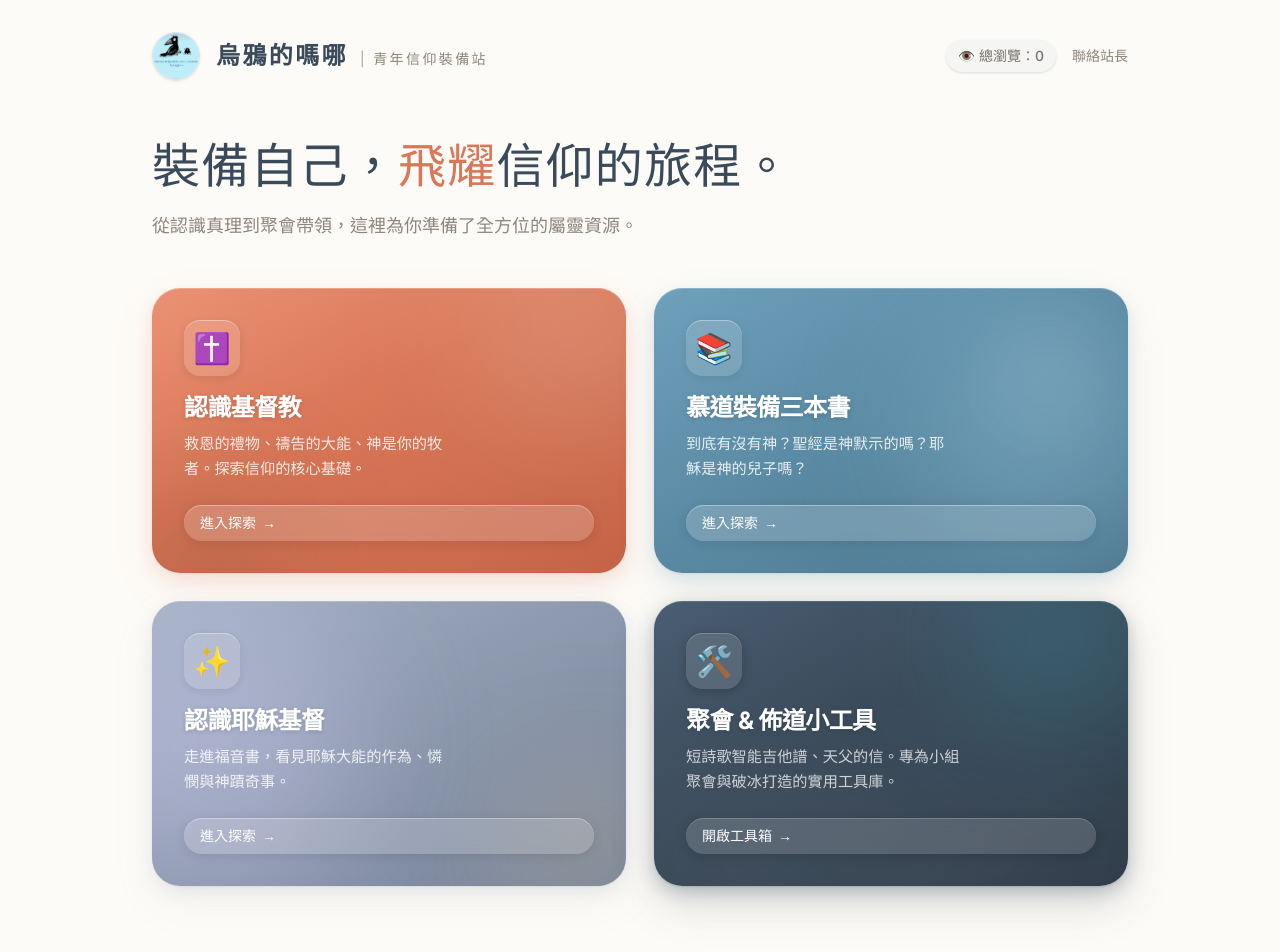
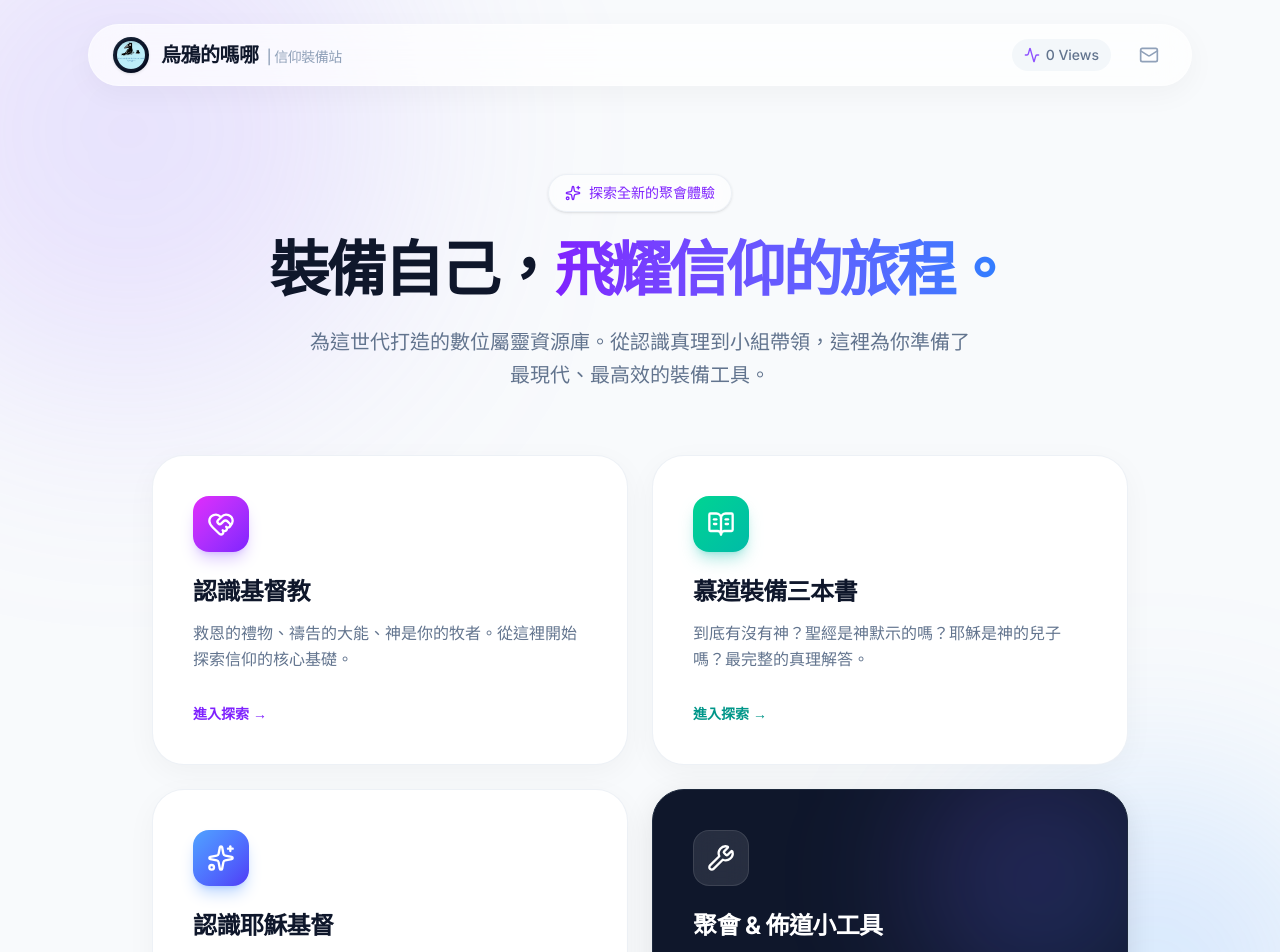
Before and after one commit to woodylin0403/guitar-chords, a Next.js app: page / in a window 1280 px wide. Shown: the top 952 px of the page. Built offline with nearby package versions, Linux system fonts and the light colour scheme; no server answers.

Commit message:
首頁大改1

```diff
--- a/app/page.tsx
+++ b/app/page.tsx
@@ -3,6 +3,7 @@ import Link from 'next/link';
 import { useState, useEffect } from 'react';
 import { doc, getDoc, setDoc, increment } from 'firebase/firestore';
 import { db } from '@/lib/firebase';
+import { Music, HeartHandshake, BookOpenText, Sparkles, Wrench, Mail, Activity } from 'lucide-react';
 
 export default function PortalHome() {
   const [siteViews, setSiteViews] = useState(0);
@@ -28,99 +29,118 @@ export default function PortalHome() {
   }, []);
 
   return (
-    <main className="min-h-screen bg-[#FDFBF7] text-[#5C5446] font-sans selection:bg-[#D97757] selection:text-white pb-20">
+    <main className="min-h-screen bg-slate-50 text-slate-900 font-sans selection:bg-violet-500 selection:text-white pb-20 relative overflow-hidden">
 
-      {/* 導覽列 */}
-      <nav className="max-w-5xl mx-auto px-6 py-8 flex justify-between items-center">
-        <div className="flex items-center gap-4">
-          <div className="w-12 h-12 rounded-full overflow-hidden shadow-sm border border-[#E0E0E0]">
-            <img src="/logo.jpg" alt="Logo" className="w-full h-full object-cover" />
+      {/* 背景裝飾光暈 */}
+      <div className="absolute top-[-10%] left-[-10%] w-[40%] h-[40%] bg-violet-400/20 rounded-full blur-[120px] pointer-events-none"></div>
+      <div className="absolute bottom-[10%] right-[-5%] w-[30%] h-[30%] bg-blue-400/20 rounded-full blur-[100px] pointer-events-none"></div>
+
+      {/* 現代化毛玻璃導覽列 */}
+      <nav className="max-w-6xl mx-auto px-6 py-6 sticky top-0 z-50">
+        <div className="bg-white/70 backdrop-blur-xl border border-white/40 shadow-[0_8px_30px_rgb(0,0,0,0.04)] rounded-full px-6 py-3 flex justify-between items-center">
+          <div className="flex items-center gap-3">
+            <div className="w-9 h-9 rounded-full bg-gradient-to-br from-slate-800 to-slate-950 p-[2px] shadow-sm">
+              <img src="/logo.jpg" alt="Logo" className="w-full h-full object-cover rounded-full border-2 border-slate-900" />
+            </div>
+            <h1 className="text-xl font-bold tracking-tight text-slate-900">
+              烏鴉的嗎哪 <span className="font-medium text-slate-400 text-sm ml-1 hidden sm:inline">| 信仰裝備站</span>
+            </h1>
           </div>
-          <h1 className="text-2xl font-bold tracking-widest text-[#3A4A5A]">
-            烏鴉的嗎哪 <span className="font-light text-[#8E867A] text-sm ml-1 hidden sm:inline">| 青年信仰裝備站</span>
-          </h1>
-        </div>
-        <div className="flex items-center gap-4">
-          <div className="hidden md:flex items-center gap-1 text-sm font-medium text-stone-500 bg-stone-100 px-3 py-1.5 rounded-full shadow-sm">
-            👁️ 總瀏覽：{siteViews}
+          <div className="flex items-center gap-5">
+            <div className="hidden md:flex items-center gap-1.5 text-sm font-medium text-slate-500 bg-slate-100/80 px-3 py-1.5 rounded-full">
+              <Activity className="w-4 h-4 text-violet-500" />
+              <span>{siteViews} Views</span>
+            </div>
+            <a href="mailto:coolcrow0403@gmail.com" className="text-slate-400 hover:text-violet-600 transition-colors p-2 rounded-full hover:bg-violet-50">
+              <Mail className="w-5 h-5" />
+            </a>
           </div>
-          <a href="mailto:coolcrow0403@gmail.com" className="text-sm font-medium text-[#8E867A] hover:text-[#D97757] transition-colors">聯絡站長</a>
         </div>
       </nav>
 
-      {/* 歡迎區塊 */}
-      <section className="max-w-5xl mx-auto px-6 pt-6 pb-12 text-center md:text-left">
-        <h2 className="text-4xl md:text-5xl font-medium text-[#3A4A5A] mb-4 tracking-wide leading-tight">
-          裝備自己，<br className="md:hidden" /><span className="text-[#D97757]">飛耀</span>信仰的旅程。
+      {/* 科技感 Hero 區塊 */}
+      <section className="max-w-5xl mx-auto px-6 pt-16 pb-16 text-center relative z-10">
+        <div className="inline-flex items-center gap-2 px-4 py-2 rounded-full bg-white/60 border border-slate-200/60 shadow-sm mb-6 text-sm font-medium text-violet-600 backdrop-blur-sm">
+          <Sparkles className="w-4 h-4" /> 探索全新的聚會體驗
+        </div>
+        <h2 className="text-5xl md:text-6xl font-extrabold text-slate-900 mb-6 tracking-tighter leading-[1.1]">
+          裝備自己，<br className="md:hidden" />
+          <span className="text-transparent bg-clip-text bg-gradient-to-r from-violet-600 to-blue-500">
+            飛耀信仰的旅程。
+          </span>
         </h2>
-        <p className="text-lg text-[#8E867A] max-w-2xl mx-auto md:mx-0">
-          從認識真理到聚會帶領，這裡為你準備了全方位的屬靈資源。
+        <p className="text-lg md:text-xl text-slate-500 max-w-2xl mx-auto font-medium leading-relaxed">
+          為這世代打造的數位屬靈資源庫。從認識真理到小組帶領，這裡為你準備了最現代、最高效的裝備工具。
         </p>
       </section>
 
-      {/* 4 大分類卡片區塊 — bento：多層陰影 + 流暢懸浮 */}
-      <section className="max-w-5xl mx-auto px-6 grid grid-cols-1 md:grid-cols-2 gap-6 md:gap-7">
+      {/* Modern Bento Box 卡片區塊 */}
+      <section className="max-w-5xl mx-auto px-6 grid grid-cols-1 md:grid-cols-2 gap-6 relative z-10">
 
-        <Link href="/christianity" className="group bento-card bento-card--coral">
-          <span className="pointer-events-none absolute -right-16 -top-20 h-56 w-56 rounded-full bg-white/15 blur-3xl transition-all duration-700 ease-out group-hover:bg-white/22 group-hover:scale-110 motion-reduce:transition-none" aria-hidden />
-          <span className="pointer-events-none absolute -bottom-24 -left-12 h-48 w-48 rounded-full bg-black/10 blur-3xl transition-opacity duration-500 group-hover:opacity-80 motion-reduce:transition-none" aria-hidden />
+        {/* 1. 認識基督教 (紫紅漸層) */}
+        <Link href="/christianity" className="group relative overflow-hidden rounded-[2rem] bg-white p-8 md:p-10 border border-slate-200/60 shadow-[0_8px_30px_rgb(0,0,0,0.04)] transition-all duration-500 ease-[cubic-bezier(0.23,1,0.32,1)] hover:-translate-y-2 hover:shadow-[0_20px_40px_rgb(0,0,0,0.08)] flex flex-col justify-between min-h-[260px]">
+          <div className="absolute inset-0 bg-gradient-to-br from-fuchsia-500/5 to-violet-500/5 opacity-0 group-hover:opacity-100 transition-opacity duration-500" />
           <div className="relative z-10">
-            <div className="mb-4 inline-flex h-14 w-14 items-center justify-center rounded-2xl bg-white/15 text-3xl shadow-[0_2px_8px_rgb(0_0_0_/0.08),inset_0_1px_0_rgb(255_255_255_/0.35)] backdrop-blur-md transition-transform duration-500 ease-[cubic-bezier(0.22,1,0.36,1)] group-hover:scale-110 group-hover:-rotate-3 motion-reduce:group-hover:scale-100 motion-reduce:group-hover:rotate-0" aria-hidden>✝️</div>
-            <h3 className="text-2xl font-bold tracking-tight mb-2 drop-shadow-sm">認識基督教</h3>
-            <p className="text-[0.95rem] leading-relaxed text-white/85 max-w-[28ch]">救恩的禮物、禱告的大能、神是你的牧者。探索信仰的核心基礎。</p>
+            <div className="w-14 h-14 rounded-2xl bg-gradient-to-br from-fuchsia-500 to-violet-600 flex items-center justify-center mb-6 shadow-lg shadow-violet-500/30 group-hover:scale-110 transition-transform duration-500">
+              <HeartHandshake className="w-7 h-7 text-white" />
+            </div>
+            <h3 className="text-2xl font-bold mb-3 tracking-tight text-slate-900">認識基督教</h3>
+            <p className="text-slate-500 text-base leading-relaxed font-medium">救恩的禮物、禱告的大能、神是你的牧者。從這裡開始探索信仰的核心基礎。</p>
           </div>
-          <div className="relative z-10 mt-6 inline-flex items-center gap-1.5 rounded-full bg-white/18 px-4 py-2 text-sm font-medium backdrop-blur-md shadow-[0_2px_12px_rgb(0_0_0_/0.1),inset_0_1px_0_rgb(255_255_255_/0.35)] transition-all duration-500 ease-[cubic-bezier(0.22,1,0.36,1)] group-hover:bg-white/28 group-hover:pl-5 group-hover:shadow-[0_6px_20px_rgb(0_0_0_/0.12)] motion-reduce:transition-none">
-            進入探索
-            <span className="inline-block transition-transform duration-500 ease-out group-hover:translate-x-1 motion-reduce:group-hover:translate-x-0" aria-hidden>→</span>
+          <div className="relative z-10 mt-8 text-violet-600 font-semibold text-sm flex items-center gap-1 group-hover:gap-2 transition-all">
+            進入探索 <span>→</span>
           </div>
         </Link>
 
-        <Link href="/seekers-books" className="group bento-card bento-card--ocean">
-          <span className="pointer-events-none absolute -right-12 top-1/2 h-64 w-64 -translate-y-1/2 rounded-full bg-sky-200/25 blur-3xl transition-all duration-700 ease-out group-hover:scale-125 group-hover:bg-sky-100/30 motion-reduce:transition-none" aria-hidden />
-          <span className="pointer-events-none absolute right-8 top-8 h-24 w-24 rounded-full bg-white/10 blur-2xl" aria-hidden />
+        {/* 2. 慕道裝備三本書 (青綠漸層) */}
+        <Link href="/seekers-books" className="group relative overflow-hidden rounded-[2rem] bg-white p-8 md:p-10 border border-slate-200/60 shadow-[0_8px_30px_rgb(0,0,0,0.04)] transition-all duration-500 ease-[cubic-bezier(0.23,1,0.32,1)] hover:-translate-y-2 hover:shadow-[0_20px_40px_rgb(0,0,0,0.08)] flex flex-col justify-between min-h-[260px]">
+          <div className="absolute inset-0 bg-gradient-to-br from-emerald-400/5 to-teal-500/5 opacity-0 group-hover:opacity-100 transition-opacity duration-500" />
           <div className="relative z-10">
-            <div className="mb-4 inline-flex h-14 w-14 items-center justify-center rounded-2xl bg-white/15 text-3xl shadow-[0_2px_8px_rgb(0_0_0_/0.08),inset_0_1px_0_rgb(255_255_255_/0.35)] backdrop-blur-md transition-transform duration-500 ease-[cubic-bezier(0.22,1,0.36,1)] group-hover:scale-110 group-hover:rotate-3 motion-reduce:group-hover:scale-100 motion-reduce:group-hover:rotate-0" aria-hidden>📚</div>
-            <h3 className="text-2xl font-bold tracking-tight mb-2 drop-shadow-sm">慕道裝備三本書</h3>
-            <p className="text-[0.95rem] leading-relaxed text-white/85 max-w-[28ch]">到底有沒有神？聖經是神默示的嗎？耶穌是神的兒子嗎？</p>
+            <div className="w-14 h-14 rounded-2xl bg-gradient-to-br from-emerald-400 to-teal-500 flex items-center justify-center mb-6 shadow-lg shadow-teal-500/30 group-hover:scale-110 transition-transform duration-500">
+              <BookOpenText className="w-7 h-7 text-white" />
+            </div>
+            <h3 className="text-2xl font-bold mb-3 tracking-tight text-slate-900">慕道裝備三本書</h3>
+            <p className="text-slate-500 text-base leading-relaxed font-medium">到底有沒有神？聖經是神默示的嗎？耶穌是神的兒子嗎？最完整的真理解答。</p>
           </div>
-          <div className="relative z-10 mt-6 inline-flex items-center gap-1.5 rounded-full bg-white/18 px-4 py-2 text-sm font-medium backdrop-blur-md shadow-[0_2px_12px_rgb(0_0_0_/0.1),inset_0_1px_0_rgb(255_255_255_/0.35)] transition-all duration-500 ease-[cubic-bezier(0.22,1,0.36,1)] group-hover:bg-white/28 group-hover:pl-5 group-hover:shadow-[0_6px_20px_rgb(0_0_0_/0.12)] motion-reduce:transition-none">
-            進入探索
-            <span className="inline-block transition-transform duration-500 ease-out group-hover:translate-x-1 motion-reduce:group-hover:translate-x-0" aria-hidden>→</span>
+          <div className="relative z-10 mt-8 text-teal-600 font-semibold text-sm flex items-center gap-1 group-hover:gap-2 transition-all">
+            進入探索 <span>→</span>
           </div>
         </Link>
 
-        <Link href="/miracles" className="group bento-card bento-card--lilac">
-          <span className="pointer-events-none absolute -left-20 top-0 h-72 w-72 rounded-full bg-violet-200/30 blur-3xl transition-all duration-700 ease-out group-hover:scale-110 group-hover:bg-violet-100/35 motion-reduce:transition-none" aria-hidden />
-          <span className="pointer-events-none absolute bottom-0 right-0 h-40 w-40 translate-x-1/4 translate-y-1/4 rounded-full bg-amber-200/20 blur-3xl transition-opacity duration-500 group-hover:opacity-100 motion-reduce:transition-none" aria-hidden />
+        {/* 3. 認識耶穌基督 (湛藍漸層) */}
+        <Link href="/miracles" className="group relative overflow-hidden rounded-[2rem] bg-white p-8 md:p-10 border border-slate-200/60 shadow-[0_8px_30px_rgb(0,0,0,0.04)] transition-all duration-500 ease-[cubic-bezier(0.23,1,0.32,1)] hover:-translate-y-2 hover:shadow-[0_20px_40px_rgb(0,0,0,0.08)] flex flex-col justify-between min-h-[260px]">
+          <div className="absolute inset-0 bg-gradient-to-br from-blue-400/5 to-indigo-500/5 opacity-0 group-hover:opacity-100 transition-opacity duration-500" />
           <div className="relative z-10">
-            <div className="mb-4 inline-flex h-14 w-14 items-center justify-center rounded-2xl bg-white/15 text-3xl shadow-[0_2px_8px_rgb(0_0_0_/0.08),inset_0_1px_0_rgb(255_255_255_/0.35)] backdrop-blur-md transition-transform duration-500 ease-[cubic-bezier(0.22,1,0.36,1)] group-hover:scale-110 group-hover:rotate-6 motion-reduce:group-hover:scale-100 motion-reduce:group-hover:rotate-0" aria-hidden>✨</div>
-            <h3 className="text-2xl font-bold tracking-tight mb-2 drop-shadow-sm">認識耶穌基督</h3>
-            <p className="text-[0.95rem] leading-relaxed text-white/85 max-w-[28ch]">走進福音書，看見耶穌大能的作為、憐憫與神蹟奇事。</p>
+            <div className="w-14 h-14 rounded-2xl bg-gradient-to-br from-blue-400 to-indigo-600 flex items-center justify-center mb-6 shadow-lg shadow-blue-500/30 group-hover:scale-110 transition-transform duration-500">
+              <Sparkles className="w-7 h-7 text-white" />
+            </div>
+            <h3 className="text-2xl font-bold mb-3 tracking-tight text-slate-900">認識耶穌基督</h3>
+            <p className="text-slate-500 text-base leading-relaxed font-medium">走進福音書，看見耶穌大能的作為、無盡的憐憫與震撼人心的神蹟奇事。</p>
           </div>
-          <div className="relative z-10 mt-6 inline-flex items-center gap-1.5 rounded-full bg-white/18 px-4 py-2 text-sm font-medium backdrop-blur-md shadow-[0_2px_12px_rgb(0_0_0_/0.1),inset_0_1px_0_rgb(255_255_255_/0.35)] transition-all duration-500 ease-[cubic-bezier(0.22,1,0.36,1)] group-hover:bg-white/28 group-hover:pl-5 group-hover:shadow-[0_6px_20px_rgb(0_0_0_/0.12)] motion-reduce:transition-none">
-            進入探索
-            <span className="inline-block transition-transform duration-500 ease-out group-hover:translate-x-1 motion-reduce:group-hover:translate-x-0" aria-hidden>→</span>
+          <div className="relative z-10 mt-8 text-blue-600 font-semibold text-sm flex items-center gap-1 group-hover:gap-2 transition-all">
+            進入探索 <span>→</span>
           </div>
         </Link>
 
-        <Link href="/tools-hub" className="group bento-card bento-card--slate">
-          <span className="pointer-events-none absolute -right-8 -top-16 h-52 w-52 rounded-full bg-cyan-300/15 blur-3xl transition-all duration-700 ease-out group-hover:scale-125 motion-reduce:transition-none" aria-hidden />
-          <span className="pointer-events-none absolute bottom-0 left-1/2 h-40 w-[120%] -translate-x-1/2 translate-y-1/3 rounded-[100%] bg-white/5 blur-3xl" aria-hidden />
+        {/* 4. 聚會 & 佈道小工具 (深邃闇黑漸層 - 特別凸顯) */}
+        <Link href="/tools-hub" className="group relative overflow-hidden rounded-[2rem] bg-slate-900 p-8 md:p-10 border border-slate-800 shadow-[0_8px_30px_rgb(0,0,0,0.1)] transition-all duration-500 ease-[cubic-bezier(0.23,1,0.32,1)] hover:-translate-y-2 hover:shadow-[0_20px_40px_rgb(0,0,0,0.2)] flex flex-col justify-between min-h-[260px]">
+          <div className="absolute top-0 right-0 w-64 h-64 bg-gradient-to-br from-violet-500/20 to-blue-500/20 rounded-full blur-3xl -mr-10 -mt-10 transition-transform duration-700 group-hover:scale-150"></div>
           <div className="relative z-10">
-            <div className="mb-4 inline-flex h-14 w-14 items-center justify-center rounded-2xl bg-white/12 text-3xl shadow-[0_2px_10px_rgb(0_0_0_/0.2),inset_0_1px_0_rgb(255_255_255_/0.2)] backdrop-blur-md transition-transform duration-500 ease-[cubic-bezier(0.22,1,0.36,1)] group-hover:scale-110 group-hover:-rotate-6 motion-reduce:group-hover:scale-100 motion-reduce:group-hover:rotate-0" aria-hidden>🛠️</div>
-            <h3 className="text-2xl font-bold tracking-tight mb-2 drop-shadow-sm">聚會 & 佈道小工具</h3>
-            <p className="text-[0.95rem] leading-relaxed text-white/75 max-w-[30ch]">短詩歌智能吉他譜、天父的信。專為小組聚會與破冰打造的實用工具庫。</p>
+            <div className="w-14 h-14 rounded-2xl bg-white/10 backdrop-blur-md flex items-center justify-center mb-6 border border-white/10 group-hover:scale-110 transition-transform duration-500">
+              <Wrench className="w-7 h-7 text-white" />
+            </div>
+            <h3 className="text-2xl font-bold mb-3 tracking-tight text-white">聚會 & 佈道小工具</h3>
+            <p className="text-slate-400 text-base leading-relaxed font-medium">短詩歌智能吉他譜、天父的信。專為破冰與敬拜打造的超級數位兵器庫。</p>
           </div>
-          <div className="relative z-10 mt-6 inline-flex items-center gap-1.5 rounded-full bg-white/15 px-4 py-2 text-sm font-medium backdrop-blur-md shadow-[0_2px_12px_rgb(0_0_0_/0.15),inset_0_1px_0_rgb(255_255_255_/0.2)] transition-all duration-500 ease-[cubic-bezier(0.22,1,0.36,1)] group-hover:bg-white/25 group-hover:pl-5 group-hover:shadow-[0_6px_24px_rgb(0_0_0_/0.2)] motion-reduce:transition-none">
-            開啟工具箱
-            <span className="inline-block transition-transform duration-500 ease-out group-hover:translate-x-1 motion-reduce:group-hover:translate-x-0" aria-hidden>→</span>
+          <div className="relative z-10 mt-8 text-white font-semibold text-sm flex items-center gap-2 bg-white/10 w-fit px-4 py-2 rounded-full backdrop-blur-sm group-hover:bg-white/20 transition-colors">
+            開啟工具箱 <span>→</span>
           </div>
         </Link>
 
       </section>
 
-      <footer className="max-w-5xl mx-auto px-6 mt-20 text-center text-[#8E867A] text-sm">
-        <p>© {new Date().getFullYear()} 烏鴉的嗎哪. All rights reserved.</p>
+      <footer className="max-w-5xl mx-auto px-6 mt-24 text-center text-slate-400 text-sm font-medium">
+        <p>© {new Date().getFullYear()} 烏鴉的嗎哪. Crafted with modern tech.</p>
       </footer>
     </main>
   );
--- a/package.json
+++ b/package.json
@@ -10,6 +10,7 @@
   },
   "dependencies": {
     "firebase": "^12.10.0",
+    "lucide-react": "^0.577.0",
     "next": "16.1.6",
     "react": "19.2.3",
     "react-dom": "19.2.3"
```
Also changed, not shown: 1 other file (tests, documents, lock files or other folders).
